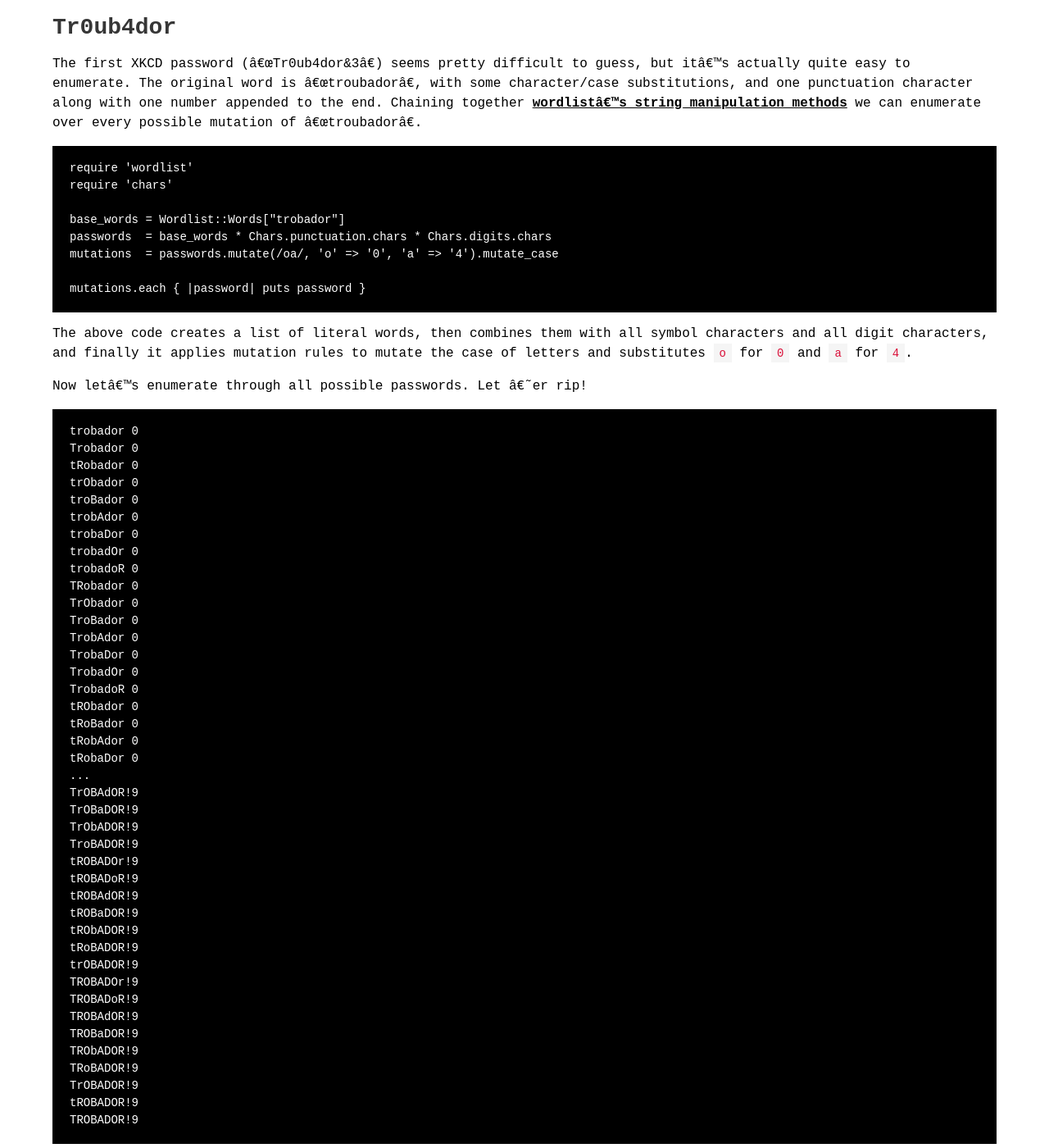
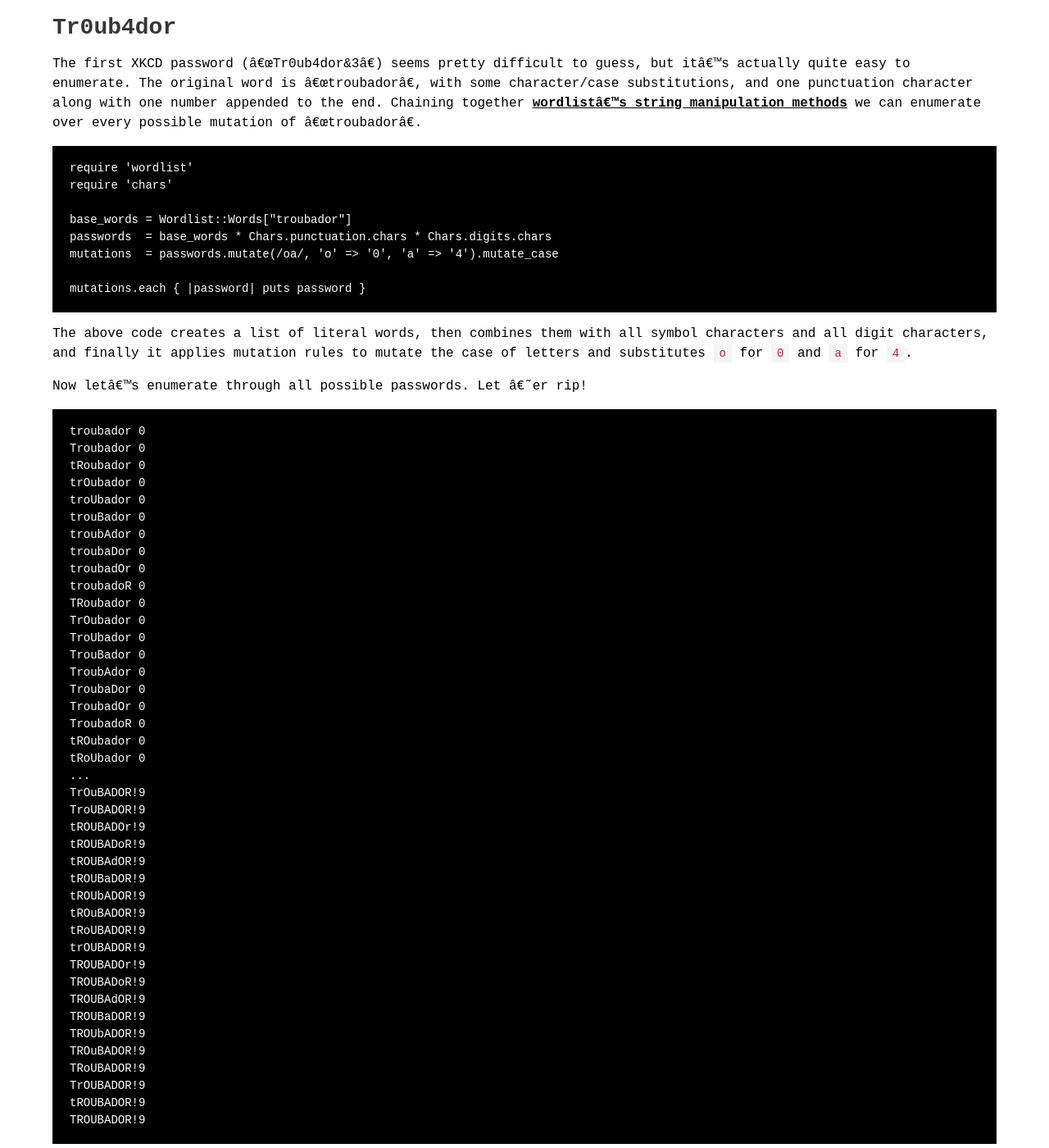
Before and after one commit to postmodern/postmodern.github.io, a Jekyll site: the page built from blog/_posts/2022-01-23-enumerating-xkcd-style-passwords-with-ruby.md, in a window 1280 px wide and 1400 px high, scrolled down 728 px. Shown: the whole window at 82% size. Built offline with Jekyll 4.4.1, drawn with Linux system fonts in a browser that asks for light colours.

Commit message:
"troubador", not "trobador"...

````diff
--- a/blog/_posts/2022-01-23-enumerating-xkcd-style-passwords-with-ruby.md
+++ b/blog/_posts/2022-01-23-enumerating-xkcd-style-passwords-with-ruby.md
@@ -39,7 +39,7 @@ we can enumerate over every possible mutation of "troubador".
 require 'wordlist'
 require 'chars'
 
-base_words = Wordlist::Words["trobador"]
+base_words = Wordlist::Words["troubador"]
 passwords  = base_words * Chars.punctuation.chars * Chars.digits.chars
 mutations  = passwords.mutate(/oa/, 'o' => '0', 'a' => '4').mutate_case
 
@@ -53,47 +53,47 @@ rules to mutate the case of letters and substitutes `o` for `0` and `a` for `4`.
 Now let's enumerate through all possible passwords. Let 'er rip!
 
 ```
-trobador 0
-Trobador 0
-tRobador 0
-trObador 0
-troBador 0
-trobAdor 0
-trobaDor 0
-trobadOr 0
-trobadoR 0
-TRobador 0
-TrObador 0
-TroBador 0
-TrobAdor 0
-TrobaDor 0
-TrobadOr 0
-TrobadoR 0
-tRObador 0
-tRoBador 0
-tRobAdor 0
-tRobaDor 0
+troubador 0
+Troubador 0
+tRoubador 0
+trOubador 0
+troUbador 0
+trouBador 0
+troubAdor 0
+troubaDor 0
+troubadOr 0
+troubadoR 0
+TRoubador 0
+TrOubador 0
+TroUbador 0
+TrouBador 0
+TroubAdor 0
+TroubaDor 0
+TroubadOr 0
+TroubadoR 0
+tROubador 0
+tRoUbador 0
 ...
-TrOBAdOR!9
-TrOBaDOR!9
-TrObADOR!9
-TroBADOR!9
-tROBADOr!9
-tROBADoR!9
-tROBAdOR!9
-tROBaDOR!9
-tRObADOR!9
-tRoBADOR!9
-trOBADOR!9
-TROBADOr!9
-TROBADoR!9
-TROBAdOR!9
-TROBaDOR!9
-TRObADOR!9
-TRoBADOR!9
-TrOBADOR!9
-tROBADOR!9
-TROBADOR!9
+TrOuBADOR!9
+TroUBADOR!9
+tROUBADOr!9
+tROUBADoR!9
+tROUBAdOR!9
+tROUBaDOR!9
+tROUbADOR!9
+tROuBADOR!9
+tRoUBADOR!9
+trOUBADOR!9
+TROUBADOr!9
+TROUBADoR!9
+TROUBAdOR!9
+TROUBaDOR!9
+TROUbADOR!9
+TROuBADOR!9
+TRoUBADOR!9
+TrOUBADOR!9
+tROUBADOR!9
+TROUBADOR!9
 ```
 
 ## correcthorsebatterystapler
````
